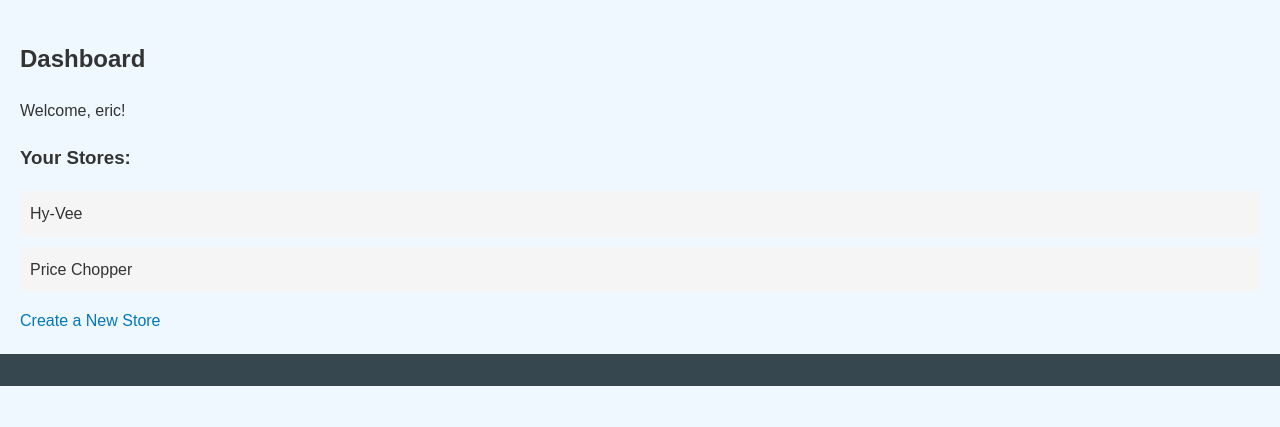
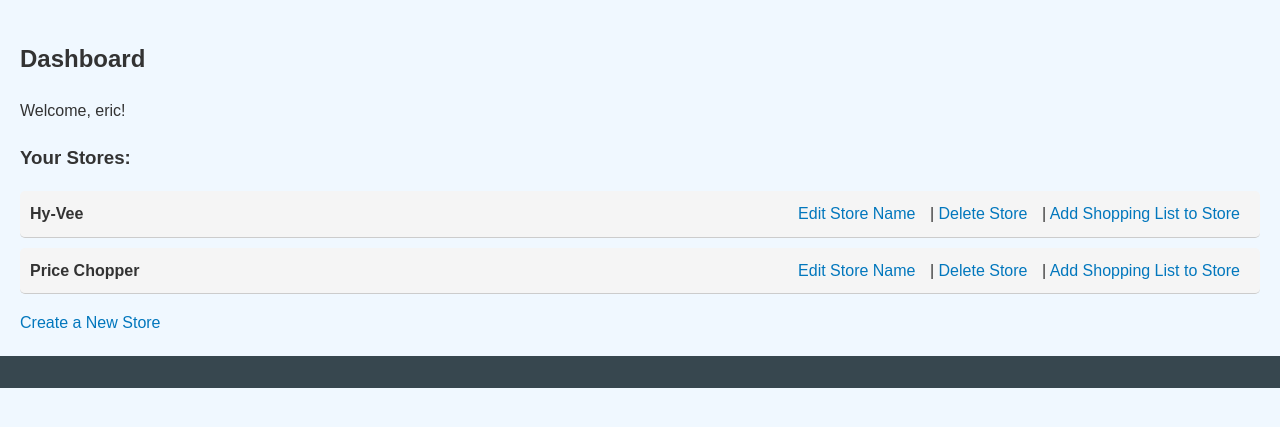
Before and after one commit to emworsham/finalprojectEWorsham, a Django app: page /dashboard/ in a window 1280 px wide. Shown: the part 32-459 px from the top of the page. Run offline with Django 5.2, Linux system fonts and the light colour scheme; a user stored in the database is signed in; data comes from the database, SQL or seed files in the repository; both versions use the stored data as it was after the commit.

Commit message:
Added the edit/delete functionality to the store name. Created the base functionality of adding a shopping list and attaching it to the store.

```diff
--- a/shoppinglist/models.py
+++ b/shoppinglist/models.py
@@ -7,6 +7,15 @@ class Store(models.Model):
 
 class ShoppingList(models.Model):
     store = models.ForeignKey(Store, on_delete=models.CASCADE)
+    name = models.CharField(max_length=100, default="ie date or name of function this list is for")
+    items = models.TextField(default="")
+
+class ShoppingListItem(models.Model):
+    shopping_list = models.ForeignKey(ShoppingList, related_name='shopping_list_items', on_delete=models.CASCADE)
+    name = models.CharField(max_length=100)  # Example field
+
+    def __str__(self):
+        return self.name
 
 class ListItem(models.Model):
     shopping_list = models.ForeignKey(ShoppingList, on_delete=models.CASCADE)
--- a/shoppinglist/static/style.css
+++ b/shoppinglist/static/style.css
@@ -90,3 +90,29 @@ button:hover, input[type="submit"]:hover {
         width: 95%;
     }
 }
+
+.dashboard-item {
+    display: flex;
+    align-items: center;
+    justify-content: space-between;
+}
+
+.dashboard-item span {
+    margin-right: 10px;  /* Adjust spacing as needed */
+}
+
+.store-item {
+    display: flex;
+    justify-content: space-between;
+    align-items: center;
+    padding: 10px;
+    border-bottom: 1px solid #ccc; /* Optional: adds a bottom border to each item */
+}
+
+.store-name {
+    font-weight: bold; /* Optional: makes the store name bold */
+}
+
+.store-actions a {
+    margin-right: 10px; /* Spacing between action links */
+}
--- a/shoppinglist/templates/dashboard.html
+++ b/shoppinglist/templates/dashboard.html
@@ -9,7 +9,14 @@
   <h3>Your Stores:</h3>
   <ul>
     {% for store in stores %}
-      <li>{{ store.name }}</li>
+      <li class="store-item">
+        <span class="store-name">{{ store.name }}</span>
+         <span class="store-actions">
+          <a href="{% url 'edit_store' store.id %}">Edit Store Name</a> |
+          <a href="{% url 'delete_store' store.id %}">Delete Store</a> |
+          <a href="{% url 'create_shopping_list' store.id %}">Add Shopping List to Store</a>
+        </span>
+      </li>
       <!-- Add more details or links to each store's shopping list here -->
     {% empty %}
       <li>No stores created yet.</li>
--- a/shoppinglist/urls.py
+++ b/shoppinglist/urls.py
@@ -10,4 +10,7 @@ urlpatterns = [
     path('delete_item/<int:item_id>/', views.delete_list_item, name='delete_list_item'),
     path('register/', register, name='register'),
     path('create_store/', create_store, name='create_store'),
+    path('edit_store/<int:store_id>/', views.edit_store, name='edit_store'),
+    path('delete_store/<int:store_id>/', views.delete_store, name='delete_store'),
+    path('create_shopping_list/<int:store_id>/', views.create_shopping_list, name='create_shopping_list'),
 ]
--- a/shoppinglist/views.py
+++ b/shoppinglist/views.py
@@ -1,9 +1,10 @@
 from django.shortcuts import render, redirect, get_object_or_404
-from .models import Store, ShoppingList, ListItem
 from django.contrib.auth.decorators import login_required
-from .forms import ListItemForm, StoreForm
-from .forms import UserRegisterForm
-from .models import Profile
+from .models import Store, ShoppingList, ListItem, ShoppingListItem, Profile
+from .forms import ListItemForm, StoreForm, UserRegisterForm, ShoppingListItemForm
+from django.forms.models import inlineformset_factory
+from .forms import ShoppingListForm
+
 
 def home(request):
     return render(request, 'home.html')
@@ -91,3 +92,44 @@ def create_store(request):
         form = StoreForm()
 
     return render(request, 'shoppinglist/create_store.html', {'form': form})
+
+@login_required
+def edit_store(request, store_id):
+    store = get_object_or_404(Store, id=store_id, user=request.user)
+    if request.method == 'POST':
+        form = StoreForm(request.POST, instance=store)
+        if form.is_valid():
+            form.save()
+            return redirect('dashboard')
+    else:
+        form = StoreForm(instance=store)
+
+    return render(request, 'shoppinglist/edit_store.html', {'form': form})
+
+@login_required
+def delete_store(request, store_id):
+    store = get_object_or_404(Store, id=store_id, user=request.user)
+    if request.method == 'POST':
+        store.delete()
+        return redirect('dashboard')
+    return render(request, 'shoppinglist/delete_store.html', {'store': store})
+
+@login_required
+def create_shopping_list(request, store_id):
+    store = get_object_or_404(Store, id=store_id, user=request.user)
+    ShoppingListItemFormSet = inlineformset_factory(ShoppingList, ShoppingListItem, form=ShoppingListItemForm, extra=1)
+
+    # Create a new ShoppingList instance related to the store
+    if request.method == 'POST':
+        shopping_list = ShoppingList(store=store)  # Assuming your ShoppingList model has a 'store' field
+        formset = ShoppingListItemFormSet(request.POST, instance=shopping_list)
+
+        if formset.is_valid():
+            formset.save()
+            return redirect('dashboard')  # Redirect to the dashboard or relevant page
+    else:
+        # Create an empty ShoppingList instance to pass to the formset
+        shopping_list = ShoppingList(store=store)
+        formset = ShoppingListItemFormSet(instance=shopping_list)
+
+    return render(request, 'shoppinglist/create_shopping_list.html', {'formset': formset, 'store': store})
```
Also changed, not shown: shoppinglist/forms.py (+13 -0 lines), shoppinglist/templates/shoppinglist/create_shopping_list.html (added, +36 -0 lines), shoppinglist/templates/shoppinglist/delete_store.html (added, +10 -0 lines), shoppinglist/templates/shoppinglist/edit_store.html (added, +10 -0 lines), db.sqlite3, shoppinglist/migrations/0003_shoppinglist_items_shoppinglist_name.py (added), shoppinglist/migrations/0004_alter_shoppinglist_name.py (added).
